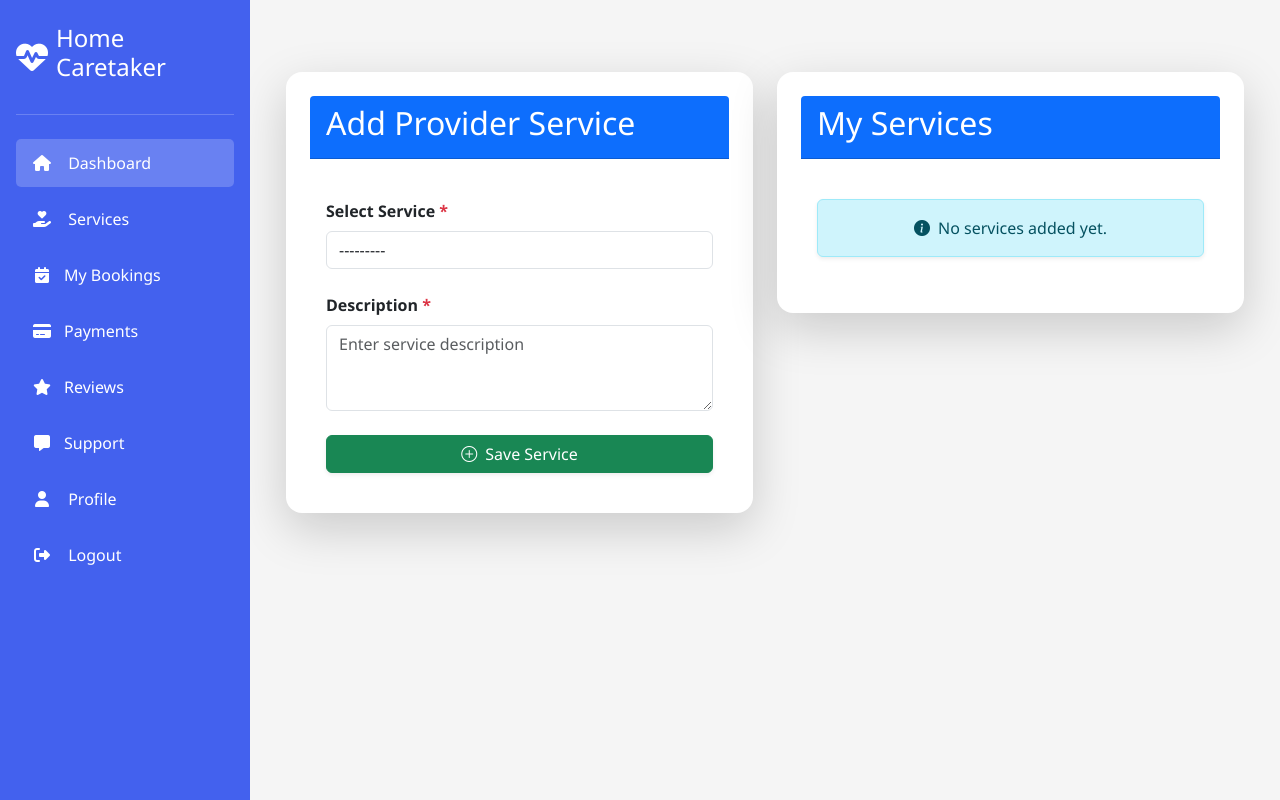
After one commit to JithindasPM/Online-Care-Taker, a Django app: page /provider/provider_service/ in a window 1280 px wide. The commit adds this page. Run offline with Django 5.2, Linux system fonts and the light colour scheme; a user stored in the database is signed in; data comes from the database, SQL or seed files in the repository; both versions use the stored data as it was after the commit; parts of the project's set-up code (start-up, migrations or seed data) failed here and were passed over.

Commit message:
add services

```diff
--- a/admins/models.py
+++ b/admins/models.py
@@ -34,3 +34,17 @@ class UserProfile_Model(models.Model):
 def create_profile(sender,instance,created,**kwargs):
         if created:
             UserProfile_Model.objects.create(user=instance)
+
+class Services_Model(models.Model):
+    name=models.CharField(max_length=250)
+
+    def __str__(self):
+         return self.name
+
+class Provider_Services_Model(models.Model):
+    provider=models.ForeignKey(User,on_delete=models.CASCADE)
+    service=models.ForeignKey(Services_Model,on_delete=models.CASCADE,null=True)
+    description=models.TextField()
+    created_date=models.DateField(auto_now_add=True)
+    updated_date=models.DateField(auto_now=True)
+    is_active=models.BooleanField(default=False)
--- a/admins/urls.py
+++ b/admins/urls.py
@@ -24,8 +24,12 @@ from admins.views import CustomLoginView
 from admins.views import RegisterView
 from admins.views import Update_UserProfile_View
 from admins.views import Logout_View
-from admins.views import All_provider_View
+from admins.views import All_Provider_View
 from admins.views import ToggleStatusView
+from admins.views import All_User_View
+from admins.views import Add_Service_View
+from admins.views import Update_Service_View
+from admins.views import Delete_Service_View
 
 
 urlpatterns = [
@@ -35,8 +39,12 @@ urlpatterns = [
     path('register/',RegisterView.as_view(),name='register'),
     path('profile/<int:pk>',Update_UserProfile_View.as_view(),name='profile'),
     path('logout',Logout_View.as_view(),name='logout'),
-    path('all_providers/', All_provider_View.as_view(), name='all_providers'),
+    path('all_providers/', All_Provider_View.as_view(), name='all_providers'),
     path('toggle-status/<int:provider_id>/', ToggleStatusView.as_view(), name='toggle_status'),
+    path('all_users',All_User_View.as_view(),name='all_users'),
+    path('add_services',Add_Service_View.as_view(),name='add_services'),
+    path('update_service/<int:pk>',Update_Service_View.as_view(),name='update_service'),
+    path('delete_service/<int:pk>',Delete_Service_View.as_view(),name='delete_service'),
 
 
 ]+ static(settings.MEDIA_URL,document_root=settings.MEDIA_ROOT)
--- /dev/null
+++ b/provider/forms.py
@@ -0,0 +1,16 @@
+from django import forms
+from admins.models import Provider_Services_Model
+
+class Provider_Services_Form(forms.ModelForm):
+    class Meta:
+        model = Provider_Services_Model
+        fields = ['service', 'description']
+        widgets = {
+            'description': forms.Textarea(attrs={
+                'class': 'form-control',
+                'placeholder': 'Enter service description',
+                'rows': 3,  # Reduced number of rows
+                'cols': 30  # Optional: Adjust width if needed
+            }),
+            'service': forms.Select(attrs={'class': 'form-control'}),
+        }
--- a/provider/templates/provider.html
+++ b/provider/templates/provider.html
@@ -3,6 +3,8 @@
 <head>
     <meta charset="UTF-8">
     <meta name="viewport" content="width=device-width, initial-scale=1.0">
+    <link href="https://cdn.jsdelivr.net/npm/bootstrap@5.3.3/dist/css/bootstrap.min.css" rel="stylesheet" integrity="sha384-QWTKZyjpPEjISv5WaRU9OFeRpok6YctnYmDr5pNlyT2bRjXh0JMhjY6hW+ALEwIH" crossorigin="anonymous">
+    <link rel="stylesheet" href="https://cdn.jsdelivr.net/npm/bootstrap-icons@1.11.3/font/bootstrap-icons.min.css">
     <title>Home Caretaker Service Provider Dashboard</title>
     <style>
         :root {
@@ -515,12 +517,14 @@
             </div>
             <div class="menu">
                 <div class="menu-item active">
+                    <a class="menu_a" href="{% url 'provider' %}">
                     <i class="fas fa-home"></i>
-                    <span>Dashboard</span>
+                    <span>Dashboard</span></a>
                 </div>
                 <div class="menu-item">
+                    <a class="menu_a" href="{% url 'provider_service' %}">
                     <i class="fas fa-hand-holding-heart"></i>
-                    <span>Services</span>
+                    <span>Services</span></a>
                 </div>
                 <div class="menu-item">
                     <i class="fas fa-calendar-check"></i>
@@ -554,6 +558,7 @@
 
         <!-- Main Content -->
         <div class="main-content">
+            {% block content %}
             <div class="header">
             </div>
 
@@ -818,6 +823,7 @@
                     </div>
                 </div>
             </div>
+            {% endblock %}
         </div>
     </div>
 </body>
--- /dev/null
+++ b/provider/templates/provider_service.html
@@ -0,0 +1,71 @@
+{% extends 'provider.html' %}
+
+{% block content %}
+<div class="container mt-5">
+    <div class="row g-4">
+        <!-- Form to Add Provider Service -->
+        <div class="col-md-6">
+            <div class="card shadow-lg border-0 rounded-4">
+                <div class="card-header bg-primary text-white text-center rounded-top-1">
+                    <h2>Add Provider Service</h2>
+                </div>
+                <div class="card-body">
+                    <form method="POST" novalidate>
+                        {%csrf_token%}
+                        <div class="mb-4">
+                            <label for="id_service" class="form-label fw-bold">Select Service <span
+                                    class="text-danger">*</span></label>
+                            {{ form.service }}
+                        </div>
+                        <div class="mb-4">
+                            <label for="id_description" class="form-label fw-bold">Description <span
+                                    class="text-danger">*</span></label>
+                            {{ form.description }}
+                        </div>
+                        <button type="submit" class="btn btn-success w-100 shadow-sm">
+                            <i class="bi bi-plus-circle me-2"></i>Save Service
+                        </button>
+                    </form>
+                </div>
+            </div>
+        </div>
+
+        <!-- Table to Display Provider's Services -->
+        <div class="col-md-6">
+            <div class="card shadow-lg border-0 rounded-4">
+                <div class="card-header bg-primary text-white text-center rounded-top-1">
+                    <h2>My Services</h2>
+                </div>
+                <div class="card-body">
+                    {% if services %}
+                    <div class="row">
+                        {% for service in services %}
+                        <div class="col-md-12">
+                            <div class="card shadow-sm border-0 rounded-4 h-90">
+                                <div class="card-body">
+                                    <h5 class="card-title fw-bold text-primary">{{ service.service.name }}</h5>
+                                    <p class="card-text text-muted">{{ service.description|truncatewords:20 }}</p>
+                                    <div class="d-flex gap-4">
+                                        <a href="{% url 'update_provider_service' service.id %}"><i class="bi bi-gear"></i></a>
+                                        <a href="{% url 'delete_provider_service' service.id %}"><i class="bi bi-trash3"></i></a>
+                                    </div>
+                                </div>
+                                <div class="card-footer bg-white border-0">
+                                    <small class="text-muted">Added on {{ service.created_date }}</small>
+                                </div>
+                            </div>
+                        </div>
+                        {% endfor %}
+                    </div>
+                    {% else %}
+                    <div class="alert alert-info text-center shadow-sm">
+                        <i class="bi bi-info-circle-fill me-2"></i>No services added yet.
+                    </div>
+                    {% endif %}
+
+                </div>
+            </div>
+        </div>
+    </div>
+</div>
+{% endblock %}
--- a/provider/urls.py
+++ b/provider/urls.py
@@ -16,8 +16,17 @@ Including another URLconf
 """
 from django.urls import path,include
 from provider.views import Provider_View
+from provider.views import Add_Provider_Service_View
+from provider.views import Update_Provider_Service_View
+from provider.views import Delete_Provider_Service_View,Delete
 
 urlpatterns = [
-    path('provider/',Provider_View.as_view(),name='provider')
+    path('provider/',Provider_View.as_view(),name='provider'),
+    path('provider_service/',Add_Provider_Service_View.as_view(),name='provider_service'),
+    path('update_provider_service/<int:pk>',Update_Provider_Service_View.as_view(),name='update_provider_service'),
+    path('delete_provider_service/<int:pk>',Delete_Provider_Service_View.as_view(),name='delete_provider_service'),
+    path('Delete/<int:pk>',Delete.as_view(),name='Delete'),
+
+
 
 ]
--- a/provider/views.py
+++ b/provider/views.py
@@ -1,8 +1,66 @@
-from django.shortcuts import render
-from django.views.generic import View
+from django.views import View
+from django.shortcuts import render, redirect, get_object_or_404
+from django.contrib import messages
 
+
+from admins.models import Provider_Services_Model
+from provider.forms import Provider_Services_Form
 # Create your views here.
 
 class Provider_View(View):
     def get(self,request):
         return render(request,'provider.html')
+
+
+
+class Add_Provider_Service_View(View):
+    template_name = 'provider_service.html'
+
+    def get(self, request):
+        form = Provider_Services_Form()
+        services = Provider_Services_Model.objects.filter(provider=request.user)
+        return render(request, self.template_name, {'form': form, 'services': services})
+
+    def post(self, request):
+        form = Provider_Services_Form(request.POST)
+        if form.is_valid():
+            service = form.save(commit=False)
+            service.provider = request.user
+            service.save()
+            form = Provider_Services_Form()
+        services = Provider_Services_Model.objects.filter(provider=request.user)
+        return render(request, self.template_name, {'form': form, 'services': services})
+
+class Update_Provider_Service_View(View):
+    template_name = 'provider_service.html'
+
+    def get(self, request, *args, **kwargs):
+        id=kwargs.get('pk')
+        data = get_object_or_404(Provider_Services_Model, id=id)
+        form = Provider_Services_Form(instance=data)
+        services = Provider_Services_Model.objects.filter(provider=request.user)
+        return render(request, self.template_name, {'form': form,'services':services})
+
+    def post(self, request, *args, **kwargs):
+        id=kwargs.get('pk')
+        data = get_object_or_404(Provider_Services_Model, id=id)
+        form = Provider_Services_Form(request.POST, instance=data)
+        if form.is_valid():
+            form.save()
+            services = Provider_Services_Model.objects.filter(provider=request.user)
+            return redirect('provider_service')
+        return render(request, self.template_name, {'form': form,'services':services})
+
+class Delete_Provider_Service_View(View):
+    def get(self, request, *args, **kwargs):
+        id=kwargs.get('pk')
+        service = get_object_or_404(Provider_Services_Model, id=id)
+        service.delete()
+        return redirect('provider_service')
+
+from admins.models import User
+class Delete(View):
+    def get(self, request, *args, **kwargs):
+        id=kwargs.get('pk')
+        service = get_object_or_404(User, id=id)
+        service.delete()
--- a/user/urls.py
+++ b/user/urls.py
@@ -17,8 +17,10 @@ Including another URLconf
 from django.urls import path,include
 
 from user.views import User_View
+from user.views import ProvidersByServiceView
+
 
 urlpatterns = [
-    path('user/',User_View.as_view(),name='user')
-
+    path('user/',User_View.as_view(),name='user'),
+    path('providers/<int:service_id>/', ProvidersByServiceView.as_view(), name='providers_by_service'),
 ]
```
Also changed, not shown: admins/forms.py (+17 -1 lines), admins/templates/admin.html (+5 -2 lines), admins/templates/all_provider.html (+22 -10 lines), admins/templates/all_users.html (added, +66 -0 lines), admins/templates/services.html (added, +63 -0 lines), admins/views.py (+60 -2 lines), user/templates/all_services.html (added, +67 -0 lines), user/templates/user.html (+29 -11 lines), user/views.py (+19 -1 lines), admins/migrations/0004_services_model_provider_services_model.py (added), admins/migrations/0005_provider_services_model_service.py (added), db.sqlite3.
